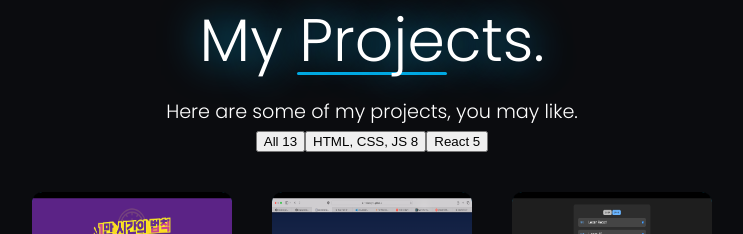
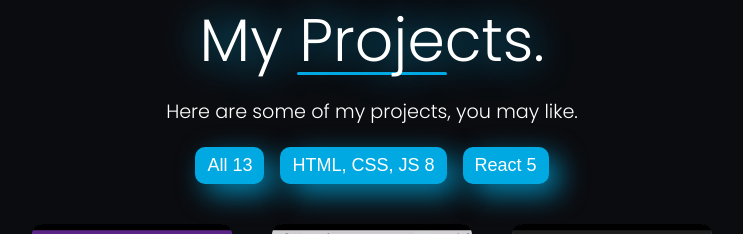
Before and after one commit to mediumryan/portfolio, a React (Create React App) app: page / in a window 1280 px wide. Shown: the part 960-1194 px from the top of the page, without its empty margins (268-1011 px from the left). Built offline with nearby package versions, Linux system fonts and the light colour scheme.

Commit message:
[Update] style project buttons

```diff
--- a/src/css/index.css
+++ b/src/css/index.css
@@ -185,6 +185,31 @@ h3 {
   font-family: var(--main-font-family);
   font-size: 1.2rem;
   padding: 10px;
+}
+
+.projects-btn-box {
+  display: flex;
+  align-items: center;
+  margin-top: 1rem;
+}
+
+.projects-btn {
+  margin: 0 0.5rem;
+  padding: 0.5rem 0.75rem;
+  font-size: 18px;
+  border: none;
+  border-radius: 10px;
+  color: var(--main-fonts-color);
+  background: var(--main-decor-color);
+  cursor: pointer;
+  -webkit-box-shadow: 10px 10px 28px 0px rgba(0, 169, 226, 0.75);
+  -moz-box-shadow: 10px 10px 28px 0px rgba(0, 169, 226, 0.75);
+  box-shadow: 10px 10px 28px 0px rgba(0, 169, 226, 0.75);
+  transition: 300ms all;
+}
+
+.projects-btn:hover {
+  color: #000000;
 }
 
 .work {
```
